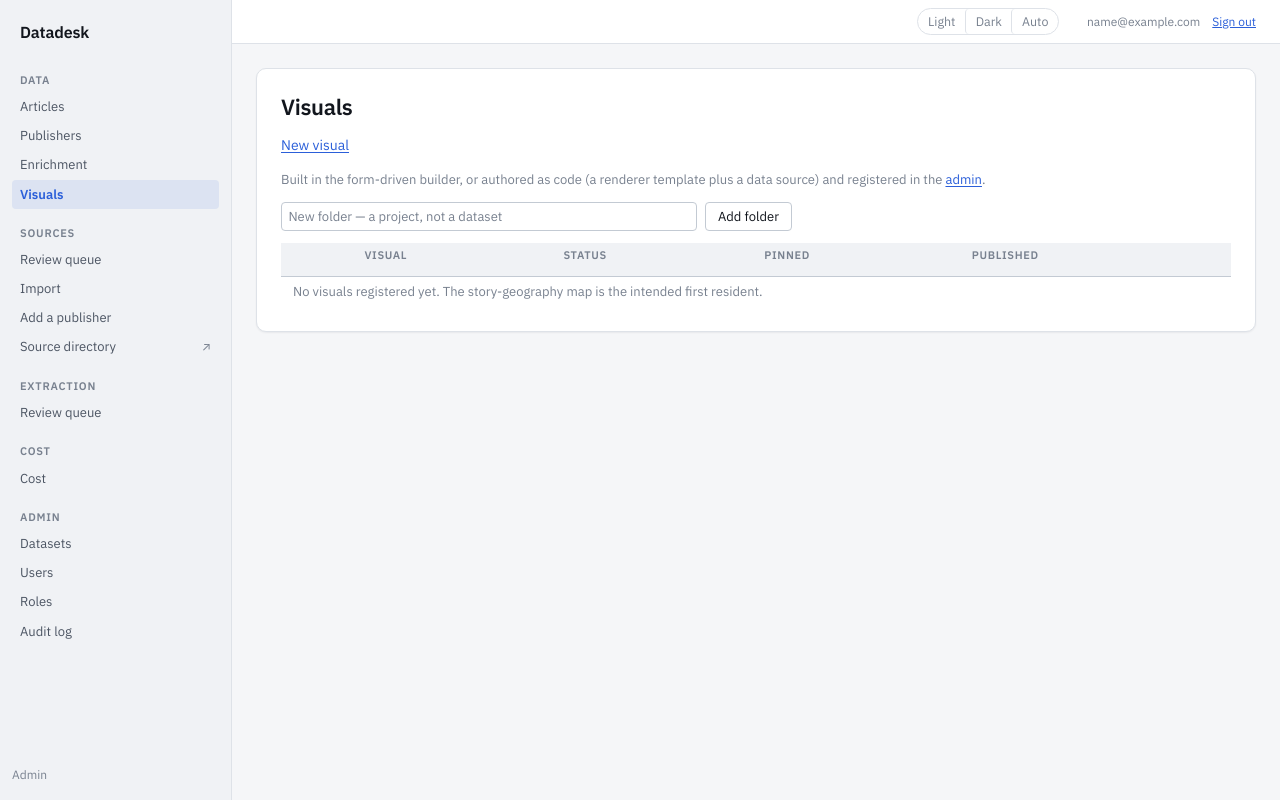
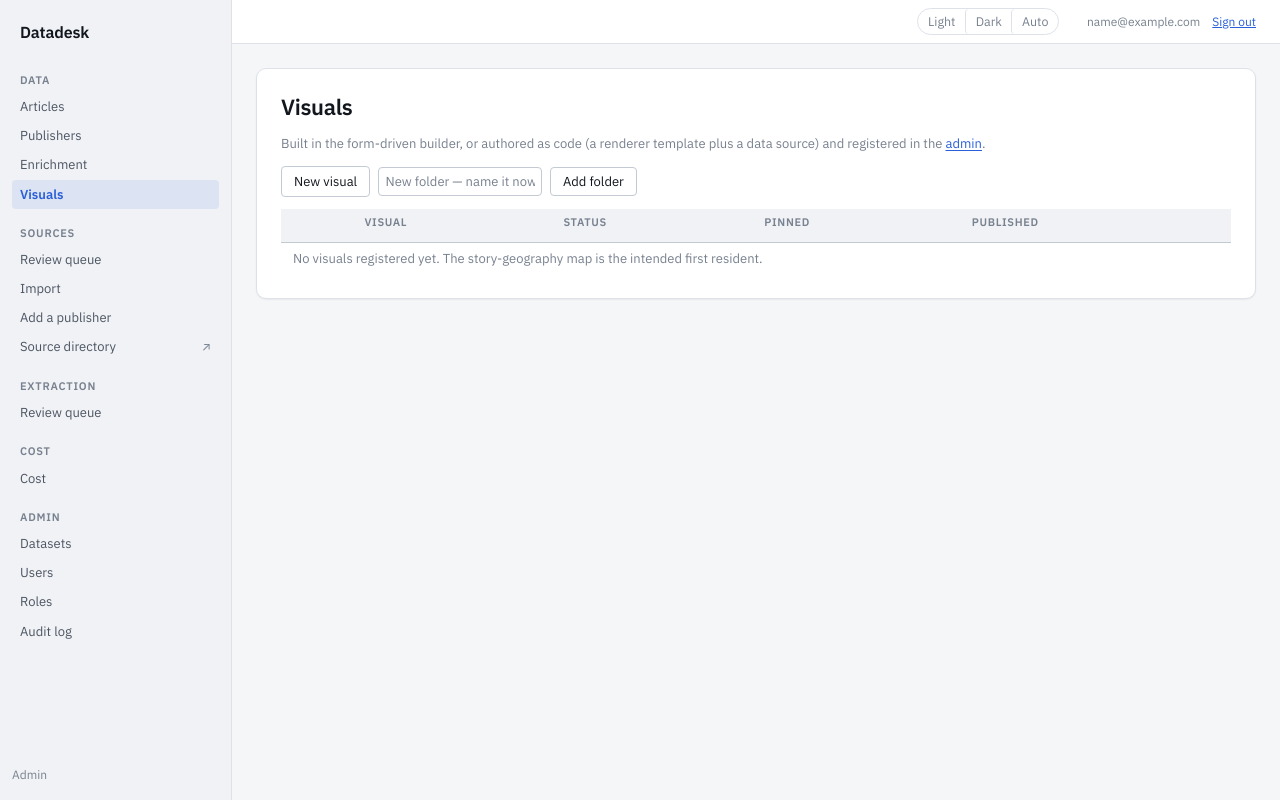
Before and after one commit to LocalNewsImpact/datadesk, a Django app: page /visuals/ in a window 1280 px wide. Run offline with Django 5.2, Linux system fonts and the light colour scheme; the visitor is signed in with stand-in values (Sample User, id 1); data that the repository does not hold is empty.

Commit message:
Make a folder without naming it first, and name it where you read it
The button asked for a name and never said so. Pressing it with the box
empty did nothing, silently -- which is what happened in production five
times running.

A name is optional now. Pressing it empty makes "Untitled folder", or
"Untitled folder 2" after that: numbered rather than a uuid, because it is
a heading somebody reads on a page of their own work and the number says
which one it is where a uuid says only that nobody has named it.

Refusing until a name exists asks somebody to know, before they have a
folder, what the folder is going to be for. A folder that exists can be
renamed; one that was never made cannot -- so the name is edited in place
on the heading, where it is read, and the Rename button appears only when
the field has focus rather than sitting on every row.

The two things this page starts -- a visual and a folder to put visuals in
-- sit on one line and take the same shape. "New visual" was a link inside
a paragraph of prose, which reads as a footnote rather than as the main
thing the page is for.

```diff
--- a/static/css/datadesk.css
+++ b/static/css/datadesk.css
@@ -1708,8 +1708,24 @@ tr.prop td { border-bottom: 0; }
 
 /* Project folders on the visuals list. A group heading inside the table
    rather than a table each, so the columns stay aligned down the page. */
-.new-folder{ display: flex; gap: .5rem; margin: 0 0 var(--s-3); }
-.new-folder input{ flex: 1 1 22rem; max-width: 26rem; }
+/* The two things somebody starts on this page, side by side and shaped
+   alike. "New visual" was a link in prose, which reads as a footnote
+   rather than as the main thing the page is for -- so it takes the same
+   shape as the button beside it, and `a.button` borrows the rule the
+   real buttons already use rather than inventing a second look. */
+.page-actions{ display: flex; flex-wrap: wrap; align-items: center;
+  gap: var(--s-2); margin: 0 0 var(--s-3); }
+a.button{ display: inline-block; font-family: inherit;
+  font-size: var(--fs-sm); padding: 0.3rem var(--s-3);
+  border: 1px solid var(--border-strong); border-radius: var(--r-sm);
+  background: var(--surface); color: var(--text); text-decoration: none; }
+a.button:hover{ background: var(--surface-2); }
+
+.new-folder{ display: flex; gap: .5rem; margin: 0; }
+.new-folder input{ flex: 1 1 18rem; max-width: 24rem; }
+/* "Add folder" broke across two lines beside a field wide enough to take
+   the space it needed. */
+.new-folder button{ white-space: nowrap; }
 
 .visuals-list .folder-head th{ background: var(--surface-2);
   font-size: .82rem; letter-spacing: .02em; padding: .4rem .6rem;
@@ -1723,6 +1739,27 @@ tr.prop td { border-bottom: 0; }
   outline-offset: -2px; color: var(--text); }
 .visuals-list tr[draggable]{ cursor: grab; }
 .visuals-list .empty-folder td{ font-size: .82rem; }
+
+/* The folder name, edited where it is read. The input carries no chrome
+   until it is focused, so the heading reads as a heading and turns into a
+   field under the cursor rather than looking like a form all the time. */
+.folder-head form.rename{ display: inline-flex; align-items: center; gap: .4rem; }
+/* Sized to the name it holds, not to a column: a fixed width pushed the
+   count away from the folder it counts, which read as two unrelated
+   things on one row. */
+.folder-head form.rename input{ font: inherit; color: inherit;
+  background: none; border: 1px solid transparent; border-radius: var(--r-sm);
+  padding: .1rem .3rem; width: auto; min-width: 8rem; max-width: 24rem;
+  field-sizing: content; }
+.folder-head form.rename input:hover{ border-color: var(--border); }
+.folder-head form.rename input:focus{ border-color: var(--accent);
+  background: var(--surface); }
+/* The button is only useful once something has changed, and a row of them
+   down the page is noise, so it appears with focus in the field. */
+.rename-save{ font-size: .72rem; padding: .1rem .4rem; visibility: hidden;
+  border: 1px solid var(--border-strong); border-radius: var(--r-sm);
+  background: var(--surface-2); color: var(--text-2); cursor: pointer; }
+.folder-head form.rename:focus-within .rename-save{ visibility: visible; }
 
 /* The handle. Six dots on the left of the row is what people already
    look for on something reorderable, so it needs no caption -- and it
--- a/templates/visuals/index.html
+++ b/templates/visuals/index.html
@@ -4,27 +4,37 @@
 {% block content %}
 <section class="card card-wide">
   <h1>Visuals</h1>
-  {% if may_design %}
-  <p><a href="{% url 'visuals:builder_new' %}">New visual</a></p>
-  {% endif %}
   <p class="notice">Built in the form-driven builder, or authored as code
   (a renderer template plus a data source) and registered in the
   <a href="/admin/visuals/visual/">admin</a>.</p>
 
   {% if may_design %}
   {% comment %}
+  The two things somebody starts here, on one line and looking alike:
+  making a visual and making a folder to put visuals in. "New visual" was
+  a link among prose, which reads as a footnote rather than as the main
+  thing this page is for.
+
   Folders are projects, named by whoever is working on one, and shared:
   the point of naming a project is that a colleague can find the work in
   it. A folder holds whatever each viewer may see and says nothing about
   the rest — a count of things hidden from you would describe them.
   {% endcomment %}
-  <form method="post" action="{% url 'visuals:folder_create' %}" class="new-folder">
+  <div class="page-actions">
+    <a class="button" href="{% url 'visuals:builder_new' %}">New visual</a>
+    <form method="post" action="{% url 'visuals:folder_create' %}" class="new-folder">
     {% csrf_token %}
     <label class="visually-hidden" for="folder-name">New folder</label>
+    {% comment %}
+    A name is optional. Pressing the button with the box empty makes an
+    "Untitled folder" to rename later, which is better than refusing to
+    make one until somebody knows what it is going to hold.
+    {% endcomment %}
     <input id="folder-name" type="text" name="name" maxlength="120"
-           placeholder="New folder — a project, not a dataset">
+           placeholder="New folder — name it now or later">
     <button type="submit">Add folder</button>
-  </form>
+    </form>
+  </div>
   {% endif %}
 
   <table class="grid visuals-list">
@@ -42,7 +52,22 @@
     <tbody class="folder" data-folder="{{ group.folder.id }}">
       <tr class="folder-head">
         <th colspan="5" scope="colgroup">
-          {{ group.folder.name }}
+          {% comment %}
+          The name is editable in place, because a folder can now be made
+          without one: the button makes it and the naming happens later,
+          when there is something in it to name.
+          {% endcomment %}
+          <form method="post" class="rename"
+                action="{% url 'visuals:folder_rename' group.folder.id %}">
+            {% csrf_token %}
+            <label class="visually-hidden"
+                   for="rename-{{ group.folder.id }}">Rename this folder</label>
+            <input id="rename-{{ group.folder.id }}" type="text" name="name"
+                   value="{{ group.folder.name }}" maxlength="120"
+                   size="{{ group.folder.name|length }}"
+                   aria-label="Folder name">
+            <button type="submit" class="rename-save">Rename</button>
+          </form>
           <span class="dim">{{ group.visuals|length }}</span>
         </th>
       </tr>
--- a/visuals/urls.py
+++ b/visuals/urls.py
@@ -10,6 +10,11 @@ app_name = "visuals"
 urlpatterns = [
     path("visuals/", views.index, name="index"),
     path("visuals/folders/new/", views.folder_create, name="folder_create"),
+    path(
+        "visuals/folders/<int:pk>/rename/",
+        views.folder_rename,
+        name="folder_rename",
+    ),
     path("visuals/<slug:slug>/move/", views.visual_move, name="visual_move"),
     path("visuals/builder/new/", views.builder_new, name="builder_new"),
     path(
--- a/visuals/views.py
+++ b/visuals/views.py
@@ -584,6 +584,56 @@ def index(request):
     )
 
 
+def _untitled_folder_name():
+    """A name for a folder somebody made without naming.
+
+    Numbered rather than a uuid: it is a heading a person reads on a page
+    of their own work, and "Untitled folder 3" says which one it is where
+    a uuid says only that nobody has named it. Renaming is what it is for.
+    """
+    from visuals.models import Folder
+
+    taken = set(Folder.objects.values_list("name", flat=True))
+    if "Untitled folder" not in taken:
+        return "Untitled folder"
+    n = 2
+    while f"Untitled folder {n}" in taken:
+        n += 1
+    return f"Untitled folder {n}"
+
+
+@requires(DESIGN)
+def folder_rename(request, pk):
+    """Rename a folder.
+
+    Separate from creating one because that is the point of letting an
+    unnamed folder exist: the naming happens later, when there is
+    something in it to name.
+    """
+    from django.contrib import messages
+
+    from visuals.models import Folder
+
+    if request.method != "POST":
+        raise Http404("Use the form")
+    folder = Folder.objects.filter(pk=pk).first()
+    if folder is None:
+        raise Http404("No such folder")
+
+    name = (request.POST.get("name") or "").strip()
+    if not name:
+        messages.error(request, "A folder needs a name to be renamed to.")
+    elif Folder.objects.filter(name__iexact=name).exclude(pk=folder.pk).exists():
+        messages.error(request, f"There is already a folder called \u201c{name}\u201d.")
+    else:
+        was, folder.name = folder.name, name[:120]
+        folder.save(update_fields=["name"])
+        messages.success(
+            request, f"\u201c{was}\u201d is now \u201c{folder.name}\u201d."
+        )
+    return redirect("visuals:index")
+
+
 @requires(DESIGN)
 def folder_create(request):
     """Make a project folder, and say so either way.
@@ -604,8 +654,13 @@ def folder_create(request):
 
     name = (request.POST.get("name") or "").strip()
     if not name:
-        messages.error(request, "Give the folder a name before adding it.")
-    elif (existing := Folder.objects.filter(name__iexact=name).first()) is not None:
+        # Make it anyway. Refusing without a name asks somebody to know,
+        # before they have a folder, what the folder is going to be for --
+        # and the button that refused said nothing, so the answer looked
+        # like "this does not work". A folder that exists can be renamed;
+        # one that was never made cannot.
+        name = _untitled_folder_name()
+    if (existing := Folder.objects.filter(name__iexact=name).first()) is not None:
         # Not an error: the folder they asked for is there. Saying so
         # beats refusing silently, and beats a second folder with the
         # same name in a different case.
```
Also changed, not shown: tests/test_visuals.py (+66 -4 lines).
